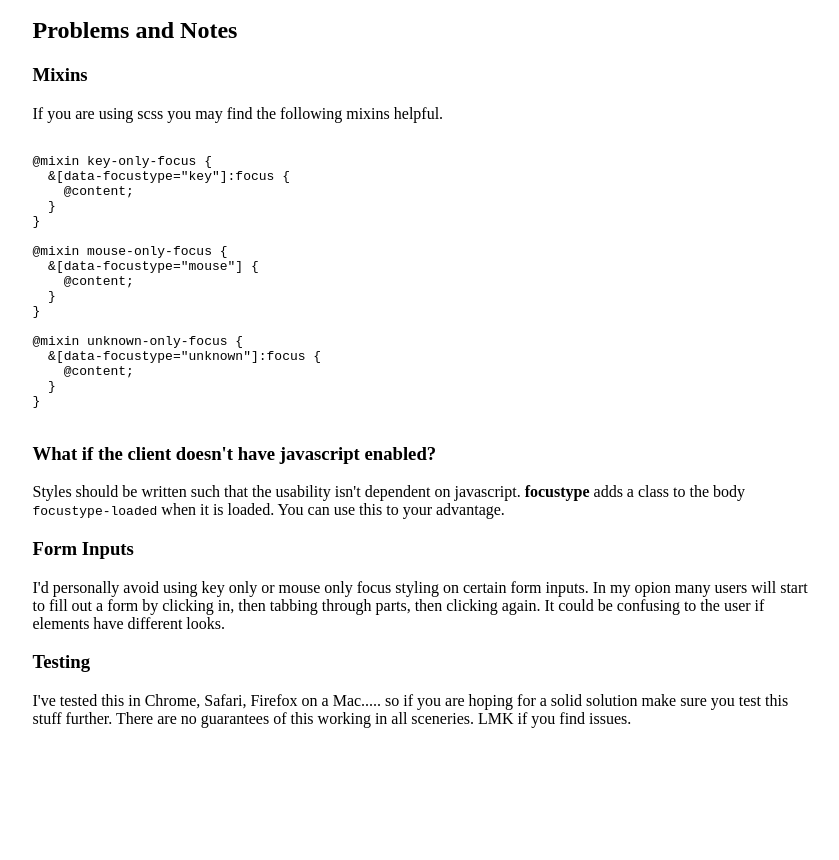
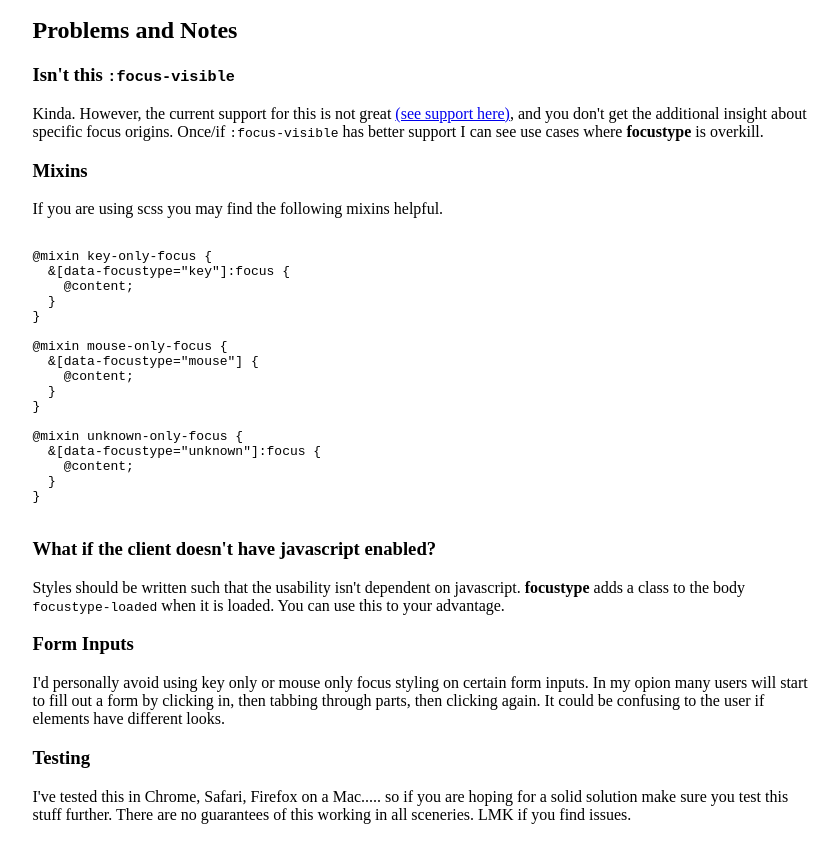
Before and after one commit to RyanBerliner/focustype, a plain HTML site: page index.html in a window 1280 px wide. Shown: the part 1676-2536 px from the top of the page, without its empty margins (219-1058 px from the left). Before the commit the page ends 2440 px from the top, so only its background shows below. Drawn offline with Linux system fonts and the light colour scheme.

Commit message:
adds notes about focus-visible

```diff
--- a/index.html
+++ b/index.html
@@ -167,6 +167,12 @@
     </section>
     <section id="problems-and-notes">
       <h2>Problems and Notes</h2>
+      <h3>Isn't this <code>:focus-visible</code></h3>
+      <p>
+       Kinda. However, the current support for this is not great  <a href="https://caniuse.com/#search=%3Afocus-visible" target="_blank">(see support here)</a>,
+       and you don't get the additional insight about specific focus origins. Once/if <code>:focus-visible</code> has better support I can see
+       use cases where <strong>focustype</strong> is overkill.
+      </p>
       <h3>Mixins</h3>
       <p>
         If you are using scss you may find the following mixins helpful.
```
Also changed, not shown: README.md.
